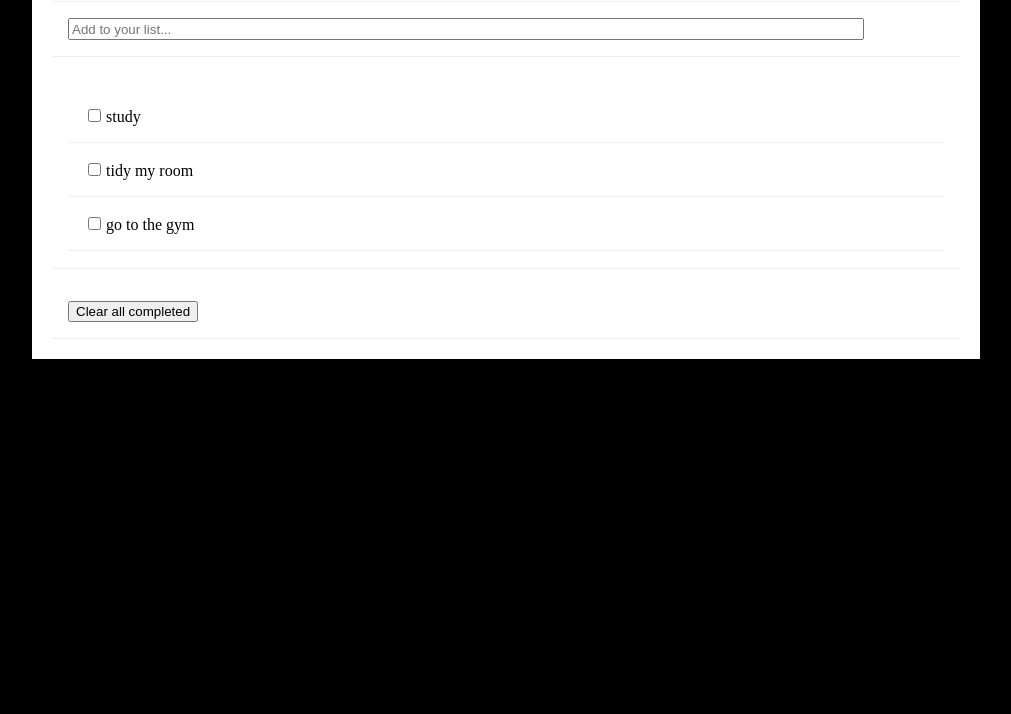
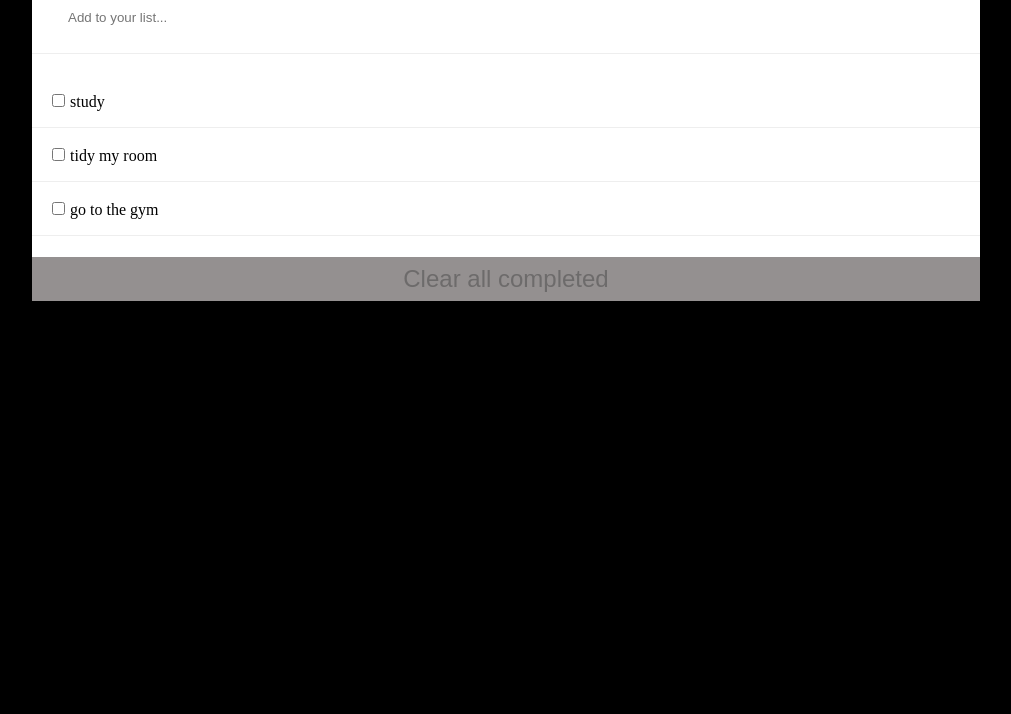
Before and after one commit to disc3110/to-do-list, a website built with webpack: page src/index.html in a window 1280 px wide. Shown: the part 86-800 px from the top of the page, without its empty margins (134-1145 px from the left). Built offline with nearby package versions, Linux system fonts and the light colour scheme.

Commit message:
update design

```diff
--- a/src/index.html
+++ b/src/index.html
@@ -13,8 +13,8 @@
             <div class="add-sect tasks-item">
                 <input type="text" placeholder="Add to your list..." class="add-item">
             </div>
-            <ul id="tasks" class="tasks-item"></ul>
-            <div class="tasks-item"><button class="btn-clear-all">Clear all completed</button></div>
+            <ul id="tasks"></ul>
+            <div ><button class="btn-clear-all">Clear all completed</button></div>
         </div>
     </div>
 </body>
--- a/src/style.css
+++ b/src/style.css
@@ -1,5 +1,9 @@
 body {
   background-color: black;
+}
+
+ul {
+  padding: 0.25rem 0;
 }
 
 .container {
@@ -12,19 +16,20 @@ body {
   display: flex;
   flex-direction: column;
   background-color: white;
-  padding: 20px;
 }
 
 .header {
   font-weight: bolder;
-  text-align: center;
+  color: rgb(109, 107, 107);
   font-size: x-large;
 }
 
 .add-item {
-  width: 90%;
-  height: 1rem;
   margin: auto;
+  width: 100%;
+  padding: 12px 20px;
+  box-sizing: border-box;
+  border: none;
 }
 
 .task {
@@ -44,3 +49,13 @@ body {
 .checkbox {
   margin-right: 5px;
 }
+
+.btn-clear-all {
+  background-color: rgb(148, 144, 144);
+  color: rgb(109, 107, 107);
+  border: none;
+  width: 100%;
+  height: 100%;
+  font-size: x-large;
+  padding: 0.5rem 0;
+}
```
Also changed, not shown: dist/index.html, dist/main.js.
